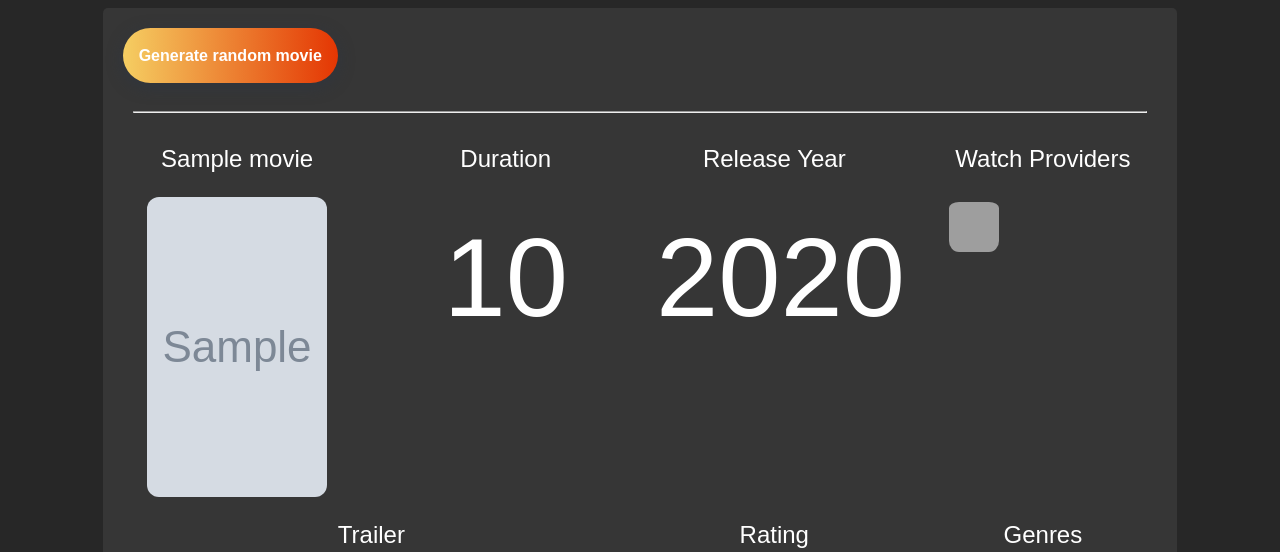
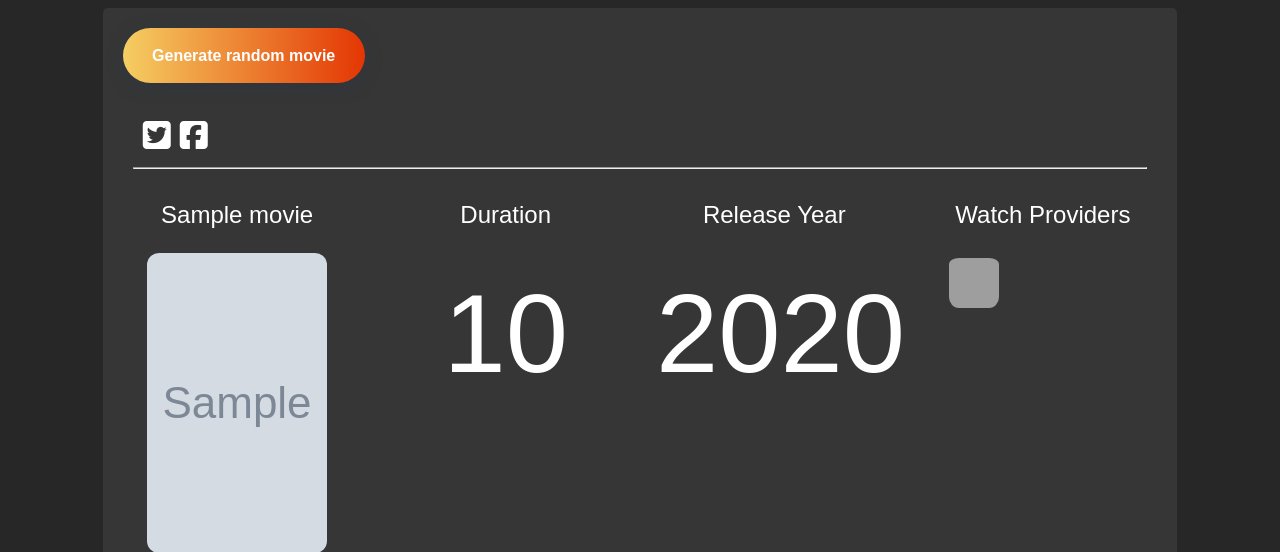
Before and after one commit to kenan0x0/movie-picker, a Flask app: template app/templates/home.html in a window 1280 px wide. Shown: the top 552 px of the page. Run offline with Flask 2, Linux system fonts and the light colour scheme; the template is opened without the code that fills it: most values are stand-ins (such as "Sample title", 1, 10 or a date in 2020); grey boxes marked "Sample" are stand-in pictures; parts of the project's set-up code (start-up, migrations or seed data) failed here and were passed over; some libraries are stand-ins or nearby versions; some web fonts are replaced; grey boxes are pictures that could not be loaded.

Commit message:
add share to social media

```diff
--- a/app/app.py
+++ b/app/app.py
@@ -1,5 +1,6 @@
 from flask import Flask, url_for, redirect, render_template, request
 import os
+import subprocess
 import random
 from utils import (
     # get_popular_movies,
@@ -14,6 +15,7 @@ app.debug = True
 app.config["SECRET_KEY"] = os.environ.get("SEC_KEY")
 endpoint_poster = "https://www.themoviedb.org/t/p/w600_and_h900_bestv2"
 endpoint_propic = "https://www.themoviedb.org/t/p/w150_and_h150_face"
+website_url = subprocess.run(['gp', 'url', '5000'], stdout=subprocess.PIPE).stdout.decode('utf-8')
 
 # Note to self
 # Provider IDS in JUSTWATCH
@@ -118,7 +120,7 @@ def landing_page():
         offers = None
         imdb_score = None
 
-    return render_template("home.html", movie=movie, img_url=img_url, duration=duration, trailer_link=trailer_link, reviews=reviews, release_year=release_year, genres=genres, offers=offers, imdb_score=imdb_score)
+    return render_template("home.html", movie=movie, img_url=img_url, duration=duration, trailer_link=trailer_link, reviews=reviews, release_year=release_year, genres=genres, offers=offers, imdb_score=imdb_score, website_url=website_url)
 
 
 @app.errorhandler(404)
--- a/app/static/main.css
+++ b/app/static/main.css
@@ -37,7 +37,7 @@ hr{
 
 /* Style of the cool button */
 .btn-hover {
-    width: 20%;
+    width: 45%;
     font-size: 16px;
     font-weight: 600;
     font-family: inherit;
@@ -196,3 +196,16 @@ hr{
     right: 0;
     margin-right: 10px;
 }
+
+
+/* list for sharing on social media */
+
+.list-social-media{
+    list-style-type: none;
+}
+.list-social-media li{
+    display: inline-block;
+}
+.platform i{
+    color: white;
+}
--- a/app/templates/home.html
+++ b/app/templates/home.html
@@ -15,9 +15,33 @@
 
     <div id="container">
 
-            <form method="POST">
+            <form style="width: 50%;" method="POST">
                 <input class="btn btn-hover" type="submit" value="Generate random movie">
             </form>
+
+            <div class="container-social-media">
+                <ul class="list-social-media">
+                    <!-- Twitter -->
+                    <li class="platform">
+                        <a class="twitter-share-button"
+                        href="https://twitter.com/intent/tweet?url={{website_url}}&text=I just used Random Movie Picker to watch {{movie}}. Try it 2.">
+                        <i class="fab fa-twitter-square fa-2x"></i>
+                        </a>
+                    </li>
+                    <!-- Breakline -->
+                    <li>
+                        <p>   </p>
+                    </li>
+                    <!-- Facebook -->
+                    <li class="platform">
+                        <a class="twitter-share-button"
+                        href="https://twitter.com/intent/tweet?url={{website_url}}&text=I just used Random Movie Picker to watch {{movie}}. Try it 2.">
+                        <i class="fab fa-facebook-square fa-2x"></i>
+                        </a>
+                    </li>
+                </ul>
+            </div>
+
             <hr>
 
 
```
